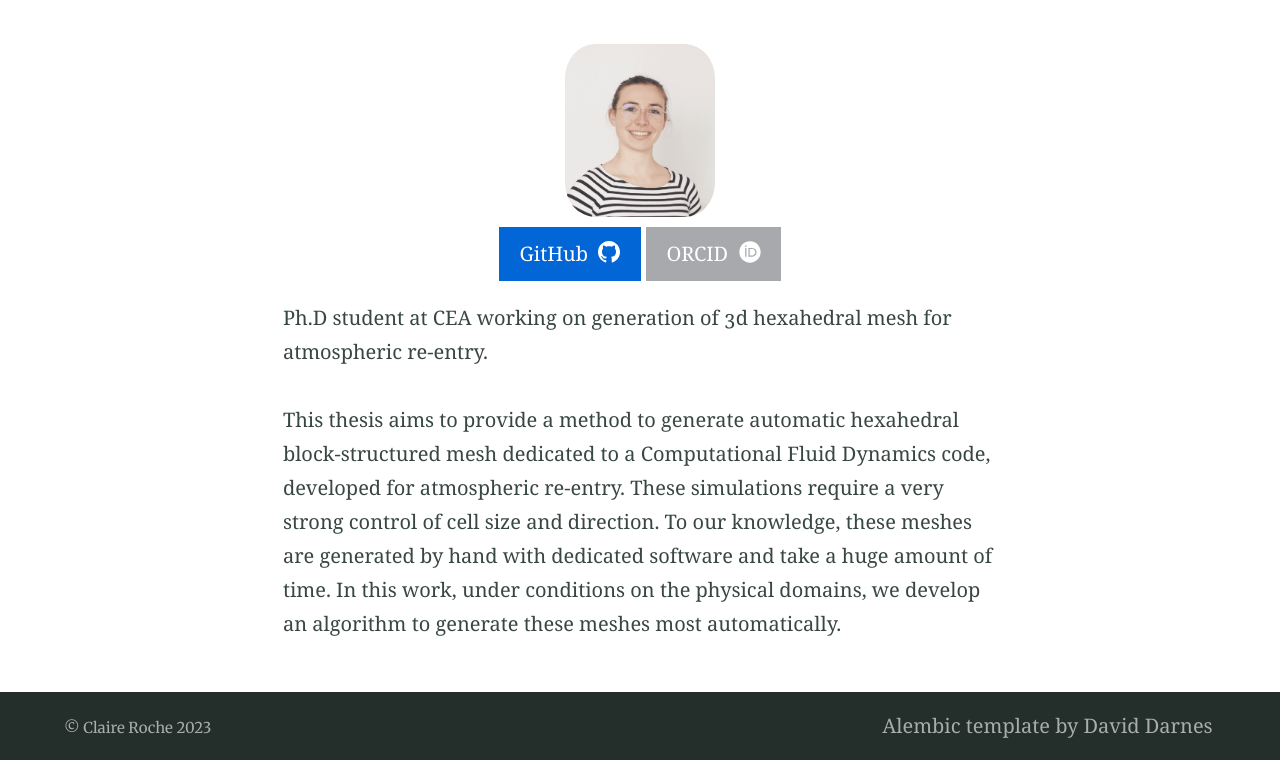
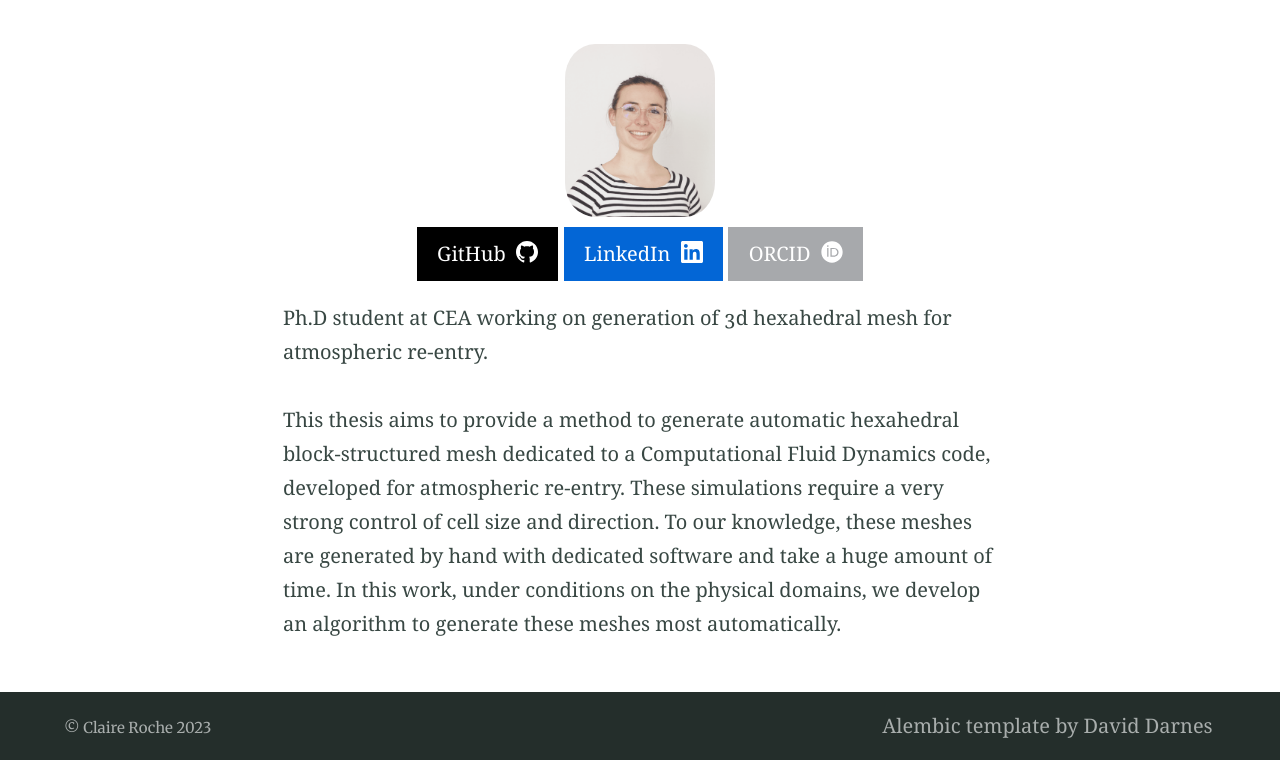
Before and after one commit to claireroche/claireroche.github.io, a Jekyll site: the page built from index.md, in a window 1280 px wide. Shown: the part 424-1184 px from the top of the page. Built offline with Jekyll 4.4.1, drawn with Linux system fonts in a browser that asks for light colours; a style sheet for code colours, icons or effects is not loaded.

Commit message:
Add a button for linkedin

```diff
--- a/index.md
+++ b/index.md
@@ -11,7 +11,7 @@ excerpt: "Ph.D student at CEA working on generation of 3d hexahedral mesh for at
 </center>
 
 <center>
-{% include button.html text="GitHub" icon="github" link="https://github.com/claireroche" color="#0366d6" %} {% include button.html text="ORCID" icon="orcid" link="https://orcid.org/0000-0001-7763-574X" color="#a7a9ac" %}
+{% include button.html text="GitHub" icon="github" link="https://github.com/claireroche" color="#000000" %} {% include button.html text="LinkedIn" icon="linkedin" link="https://www.linkedin.com/in/claire-roche/" color="#0366d6" %} {% include button.html text="ORCID" icon="orcid" link="https://orcid.org/0000-0001-7763-574X" color="#a7a9ac" %}
 </center>
 
 
```
